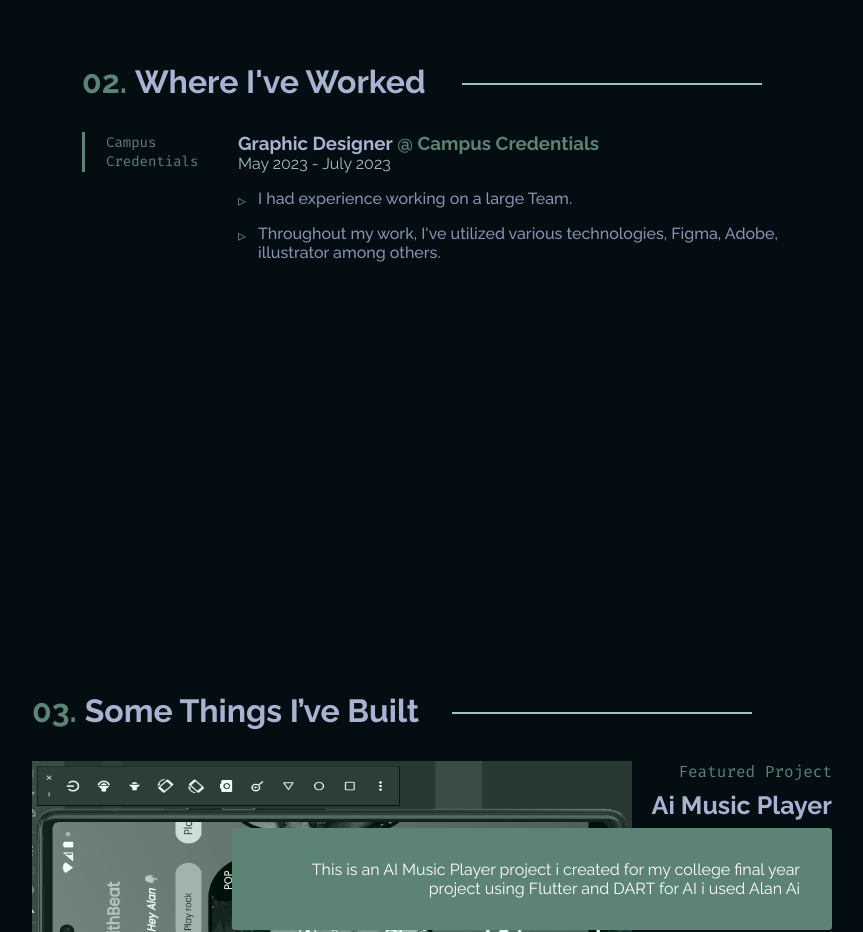
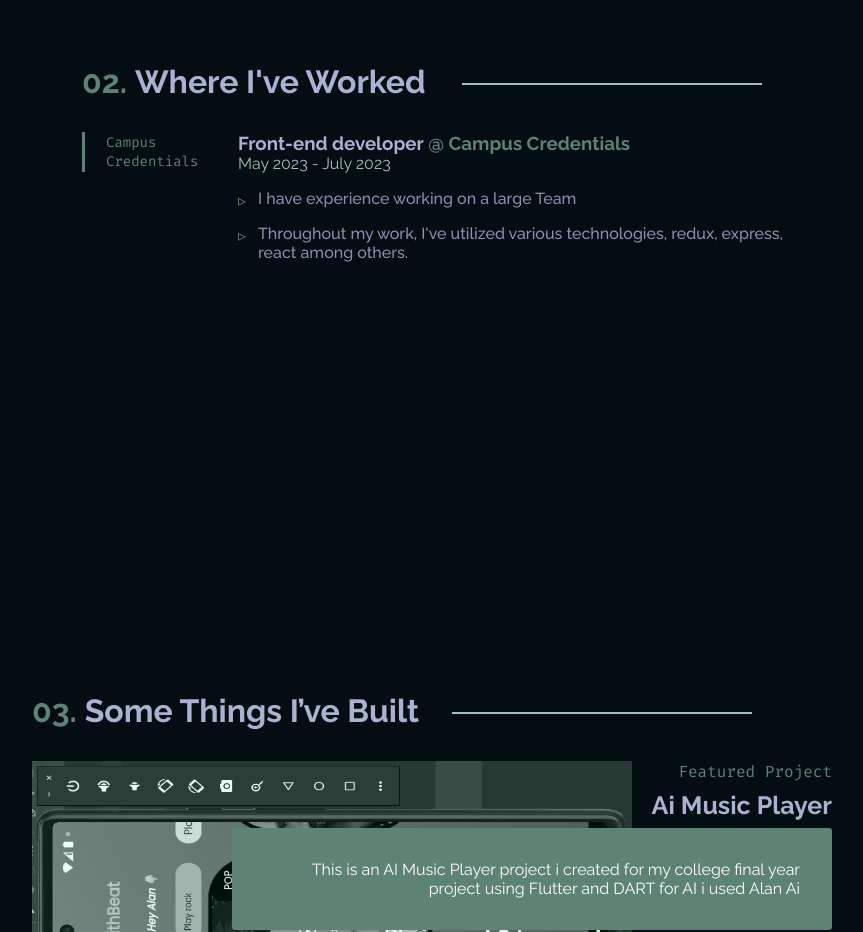
Before and after one commit to FaisalKhan-8/Faisal_portfolio, a Next.js app: page / in a window 1280 px wide. Shown: the part 1800-2732 px from the top of the page, without its empty margins (208-1071 px from the left). Built offline with nearby package versions, Linux system fonts and the light colour scheme; no server answers.

Commit message:
some changes in expreince section

```diff
--- a/src/sections/Experience.tsx
+++ b/src/sections/Experience.tsx
@@ -15,62 +15,16 @@ function Experience() {
   const expereinces = [
     {
       name: 'Campus Credentials',
-      role: 'Graphic Designer',
+      role: 'Front-end developer',
       url: 'https://www.linkedin.com/company/campus-credentials/mycompany/',
       start: 'May 2023',
       end: 'July 2023',
       shortDescription: [
-        'I had experience working on a large Team.',
-        "Throughout my work, I've utilized various technologies, Figma, Adobe, illustrator among others.",
+        'I have experience working on a large Team',
+        "Throughout my work, I've utilized various technologies, redux, express, react among others.",
       ],
     },
-    // {
-    //   name: 'Youtube',
-    //   role: 'Content Creator',
-    //   url: 'https://www.youtube.com/kishansheth21',
-    //   start: 'April 2021',
-    //   end: 'Present',
-    //   shortDescription: [
-    //     'Upon graduating in 2021, I began creating content on YouTube, with the aim of enhancing my skills and working with the latest technologies, specifically React and Node.',
-    //     'Over time, I have developed and shared over 50 projects using React on my channel.',
-    //     'As a result, my channel has gained a substantial following, with over 11,000 subscribers to date. I have also had the pleasure of collaborating with various brands throughout my journey.',
-    //   ],
-    // },
-    // {
-    //   name: 'ACES',
-    //   role: 'President',
-    //   url: 'https://www.linkedin.com/company/association-of-computer-engineering-students/',
-    //   start: 'November 2019',
-    //   end: 'November 2020',
-    //   shortDescription: [
-    //     'As the elected President of the ACES Departmental Club, I successfully led a team of board members and executive committee members to organize and execute multiple events throughout the year.',
-    //     'Additionally, I secured sponsorships from reputable brands to support our events.',
-    //     'Overall, it was a rewarding experience that allowed me to develop my leadership skills while contributing positively to the growth of the organization.',
-    //   ],
-    // },
-    // {
-    //   name: 'ISTE',
-    //   role: 'Web Developer',
-    //   url: 'https://www.linkedin.com/company/association-of-computer-engineering-students/',
-    //   start: 'November 2019',
-    //   end: 'November 2020',
-    //   shortDescription: [
-    //     'Write modern, performant, maintainable code for a diverse array of client and internal projects',
-    //     'Work with a variety of different languages, platforms, frameworks, and content management systems such as JavaScript, TypeScript, Gatsby, React, Craft, WordPress, Prismic, and Netlify',
-    //     'Communicate with multi-disciplinary teams of engineers, designers, producers, and clients on a daily basis',
-    //   ],
-    // },
-    // {
-    //   name: 'Shashaan',
-    //   role: 'Founder',
-    //   url: 'https://www.linkedin.com/company/association-of-computer-engineering-students/',
-    //   start: 'November 2018',
-    //   end: 'November 2021',
-    //   shortDescription: [
-    //     'While still a student, I founded a web hosting company that offered affordable hosting services.',
-    //     'With over 300 customers, the business thrived until I graduated and sold it to another company.',
-    //   ],
-    // },
+
   ];
   return (
     <motion.div
```
